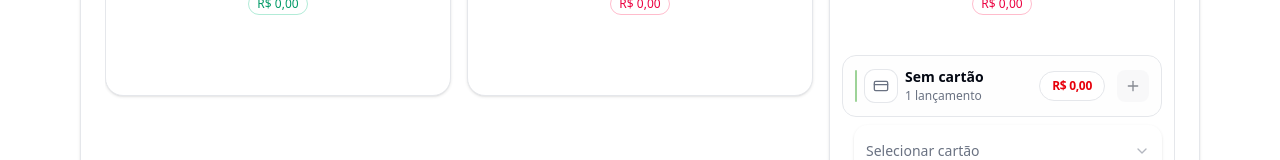
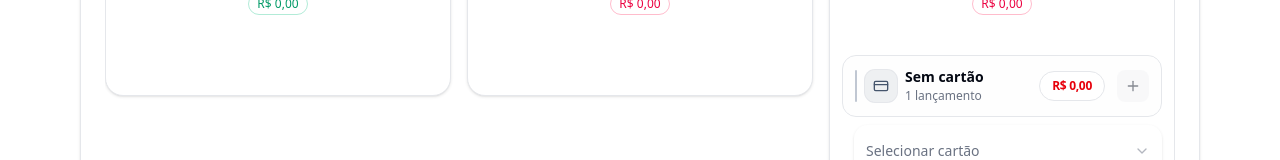
Before and after one commit to Gu-Fernandes/finances, a Next.js app: page /budget in a window 1280 px wide. Both pictures are taken after a click on the button 1134 px from the left and 642 px from the top of the page. Shown: the part 685-845 px from the top of the page. Built offline with nearby package versions, Linux system fonts and the light colour scheme.

Commit message:
feat: integrate color management for card creation and selection in CardPicker

```diff
--- a/components/budget/sections/card-expenses-card.tsx
+++ b/components/budget/sections/card-expenses-card.tsx
@@ -21,6 +21,12 @@ import { cn } from "@/lib/utils";
 import { useBudgetStore } from "@/store/budget.store";
 import { formatBRL, parseMoneyBR } from "../budget.constants";
 import { BUDGET_UI } from "../budget.ui";
+import {
+  CARD_COLOR_BY_ID,
+  CardColorId,
+  DEFAULT_CARD_COLOR,
+} from "../budget.card-colors";
+import { ColorSwatchPicker } from "../color-swatch-picker";
 
 type Item = {
   id: string;
@@ -62,17 +68,25 @@ function CardPicker({
   value,
   cards,
   ensureCard,
+  getCardColor,
+  setCardColor,
   onSelect,
 }: {
   value: string;
   cards: Array<{ id: string; name: string }>;
-  ensureCard: (name: string) => string | null;
+  ensureCard: (name: string, opts?: { color?: CardColorId }) => string | null;
+  getCardColor: (id?: string) => CardColorId;
+  setCardColor: (id: string, color: CardColorId) => void;
   onSelect: (id: string) => void;
 }) {
   const [createMode, setCreateMode] = useState(false);
   const [newName, setNewName] = useState("");
+  const [newColor, setNewColor] = useState<CardColorId>(DEFAULT_CARD_COLOR);
 
   const canCreate = newName.trim().length > 0;
+
+  const selectedId = (value ?? "").trim();
+  const hasSelectedCard = selectedId.length > 0;
 
   return (
     <div className="space-y-2">
@@ -81,6 +95,7 @@ function CardPicker({
         onValueChange={(v) => {
           if (v === CREATE_CARD) {
             setCreateMode(true);
+            setNewColor(DEFAULT_CARD_COLOR);
             return;
           }
           onSelect(v);
@@ -106,7 +121,9 @@ function CardPicker({
         </SelectContent>
       </Select>
 
+      {/* Criar cartão + escolher cor */}
       {createMode && (
+        <div className="space-y-2">
           <div className="flex items-center gap-2">
             <Input
               value={newName}
@@ -118,7 +135,7 @@ function CardPicker({
               variant="secondary"
               disabled={!canCreate}
               onClick={() => {
-              const id = ensureCard(newName.trim());
+                const id = ensureCard(newName.trim(), { color: newColor });
                 if (!id) return;
                 onSelect(id);
                 setNewName("");
@@ -128,6 +145,29 @@ function CardPicker({
               Adicionar
             </Button>
           </div>
+
+          <div className="flex items-center justify-between gap-3">
+            <p className="text-xs text-muted-foreground">Cor do cartão</p>
+          </div>
+
+          <ColorSwatchPicker
+            value={newColor}
+            onChange={setNewColor}
+            size="sm"
+          />
+        </div>
+      )}
+
+      {/* Editar cor do cartão selecionado */}
+      {!createMode && hasSelectedCard && (
+        <div className="space-y-1.5">
+          <p className="text-xs text-muted-foreground">Cor do cartão</p>
+          <ColorSwatchPicker
+            value={getCardColor(selectedId)}
+            onChange={(c) => setCardColor(selectedId, c)}
+            size="sm"
+          />
+        </div>
       )}
     </div>
   );
@@ -135,7 +175,13 @@ function CardPicker({
 
 export function CardExpensesCard({ items, onAdd, onChange, onRemove }: Props) {
   const ui = BUDGET_UI.expense;
-  const { creditCards, ensureCreditCard, getCreditCardName } = useBudgetStore();
+  const {
+    creditCards,
+    ensureCreditCard,
+    getCreditCardName,
+    getCreditCardColor,
+    setCreditCardColor,
+  } = useBudgetStore();
 
   const catRef = useRef<HTMLInputElement | null>(null);
   const amountRef = useRef<HTMLInputElement | null>(null);
@@ -265,6 +311,8 @@ export function CardExpensesCard({ items, onAdd, onChange, onRemove }: Props) {
         cardId === UNASSIGNED
           ? "Sem cartão"
           : getCreditCardName(cardId) || "Cartão",
+      colorId:
+        cardId === UNASSIGNED ? DEFAULT_CARD_COLOR : getCreditCardColor(cardId),
       items: list,
       total: list.reduce((s, it) => s + parseMoneyBR(it.amount), 0),
     }));
@@ -274,7 +322,7 @@ export function CardExpensesCard({ items, onAdd, onChange, onRemove }: Props) {
     );
 
     return list;
-  }, [items, creditCards, getCreditCardName]);
+  }, [items, creditCards, getCreditCardName, getCreditCardColor]);
 
   const toggleGroup = (cardId: string) => {
     setExpandedByCard((p) => ({ ...p, [cardId]: !(p[cardId] ?? false) }));
@@ -304,6 +352,8 @@ export function CardExpensesCard({ items, onAdd, onChange, onRemove }: Props) {
               value={effectiveCardId}
               cards={creditCards}
               ensureCard={ensureCreditCard}
+              getCardColor={getCreditCardColor}
+              setCardColor={setCreditCardColor}
               onSelect={(id) => onChange(it.id, { cardId: id })}
             />
 
@@ -430,8 +480,8 @@ export function CardExpensesCard({ items, onAdd, onChange, onRemove }: Props) {
       <CardContent className="relative space-y-3 pb-4">
         {groups.map((g) => {
           const count = g.items.length;
+          const cc = CARD_COLOR_BY_ID[g.colorId];
 
-          // ✅ regra nova: sempre começa recolhido
           const forceExpanded = editingGroupKey === g.cardId;
           const expanded = forceExpanded || expandedByCard[g.cardId] === true;
 
@@ -458,9 +508,17 @@ export function CardExpensesCard({ items, onAdd, onChange, onRemove }: Props) {
             >
               <div className="flex items-center justify-between gap-3">
                 <div className="flex min-w-0 items-center gap-2">
-                  <span className="h-8 w-0.5 shrink-0 rounded-full bg-primary/40" />
-                  <span className="grid size-8 shrink-0 place-items-center rounded-lg bg-background/60 ring-1 ring-border">
-                    <CreditCard className="size-4 text-muted-foreground" />
+                  <span
+                    className={cn("h-8 w-0.5 shrink-0 rounded-full", cc.bar)}
+                  />
+
+                  <span
+                    className={cn(
+                      "grid size-8 shrink-0 place-items-center rounded-lg ring-1 ring-border",
+                      cc.soft,
+                    )}
+                  >
+                    <CreditCard className={cn("size-4", cc.icon)} />
                   </span>
 
                   <div className="min-w-0">
```
Lines whose indentation alone changed are shown as unchanged.
